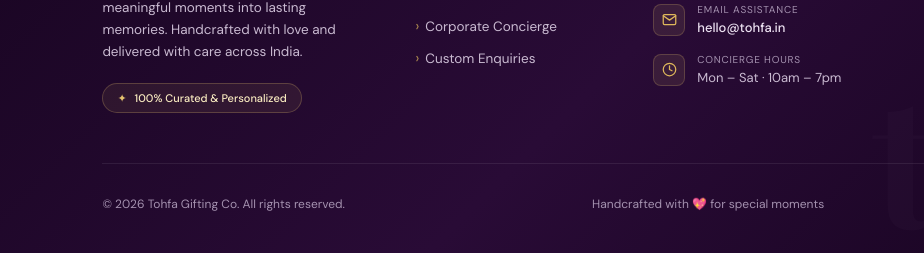
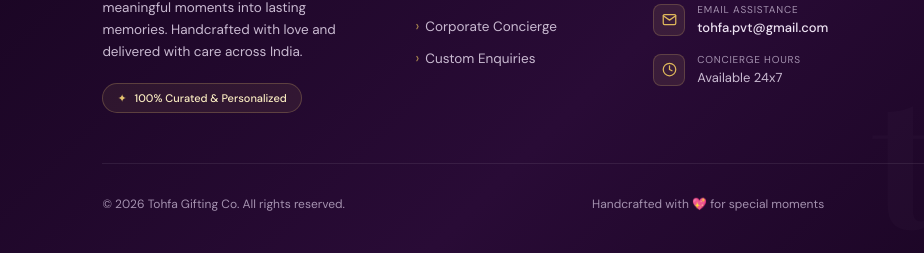
Before and after one commit to tohfapvt-art/tohfa9, a website: page index.html in a window 1280 px wide. Shown: the part 4901-5154 px from the top of the page, 0-924 px from the left. Drawn offline with nearby package versions, Linux system fonts and the light colour scheme; a web font is replaced by a local one.

Commit message:
Update contact email to tohfa.pvt@gmail.com and concierge hours to Available 24x7

```diff
--- a/index.html
+++ b/index.html
@@ -205,7 +205,7 @@
               </div>
               <div class="contact-meta">
                 <span class="label">Email Assistance</span>
-                <a href="mailto:hello@tohfa.in">hello@tohfa.in</a>
+                <a href="mailto:tohfa.pvt@gmail.com">tohfa.pvt@gmail.com</a>
               </div>
             </li>
             <li class="footer-contact-item">
@@ -214,7 +214,7 @@
               </div>
               <div class="contact-meta">
                 <span class="label">Concierge Hours</span>
-                <span>Mon – Sat · 10am – 7pm</span>
+                <span>Available 24x7</span>
               </div>
             </li>
           </ul>
```
Also changed, not shown: outputs/index.html (+2 -2 lines).
